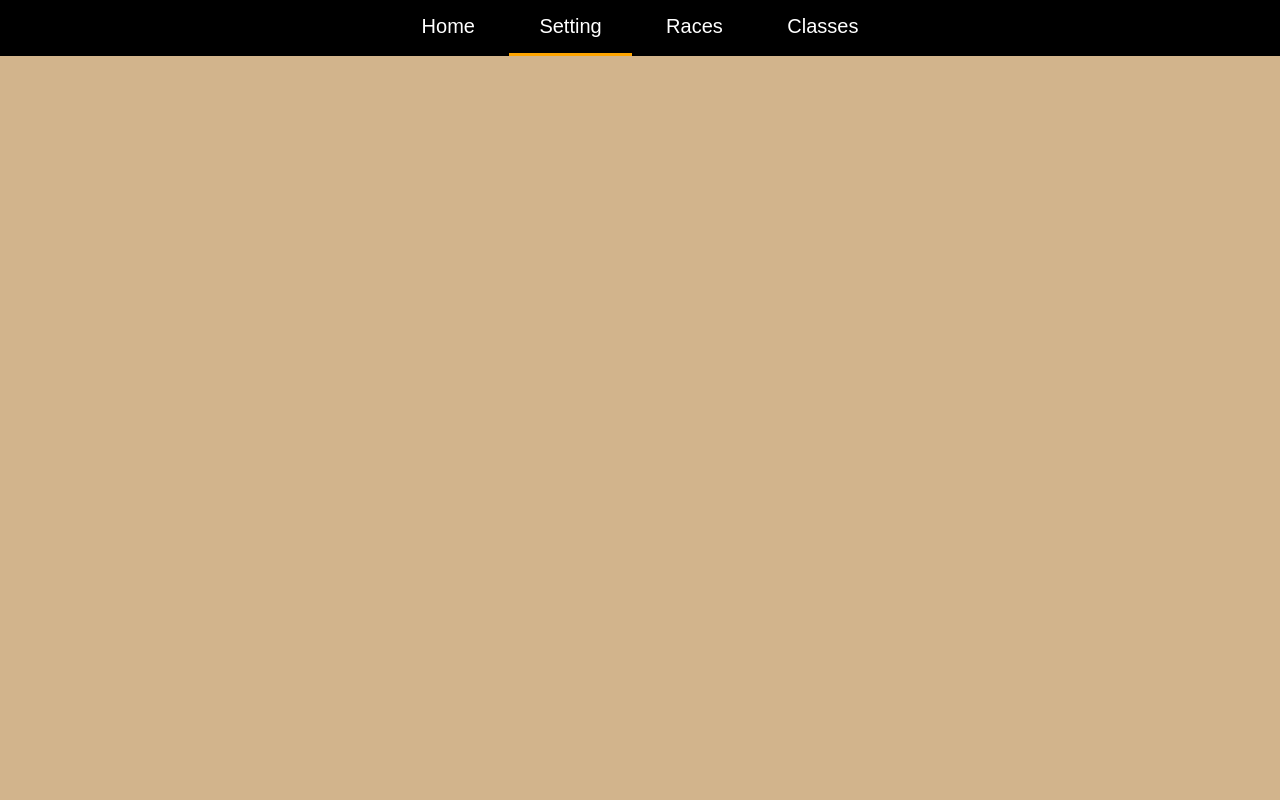
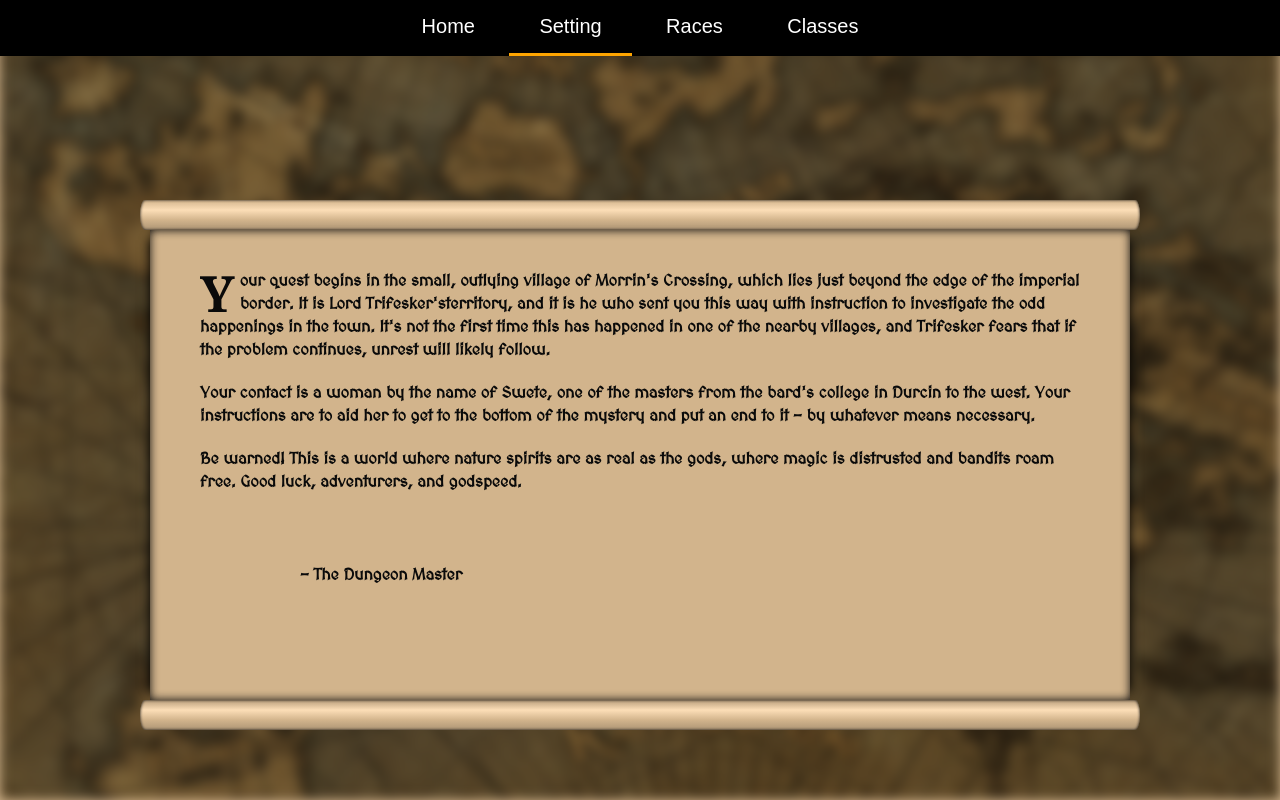
Before and after one commit to mwiltzius/dnd_oneshot, a Flask app: page /setting in a window 1280 px wide. Run offline with Flask 2, Linux system fonts and the light colour scheme.

Commit message:
Finished setting

```diff
--- a/static/css/main.css
+++ b/static/css/main.css
@@ -5,7 +5,7 @@
     color: rgb(10, 10, 10);
 }
 
-.body{
+body{
     background-color: tan;
     height: 100vh;
 }
@@ -15,6 +15,7 @@ nav{
     position: absolute;
     width: 100vw;
     z-index: 2;
+    top: 0;
 }
 
 ul{
@@ -47,3 +48,7 @@ li:hover{
     margin: 0 15px;
     padding-top: 100px;
 }
+
+p{
+
+}
--- a/static/css/races.css
+++ b/static/css/races.css
@@ -70,6 +70,7 @@
 
 .cover{
     position: absolute;
+    backdrop-filter: blur(4px);
     top: 0;
     height: 100vh;
     width: 100vw;
--- /dev/null
+++ b/static/css/setting.css
@@ -0,0 +1,62 @@
+.background{
+    height: 100vh;
+    background-position: center;
+    background-size: 150% auto;
+    background-repeat: no-repeat;
+    filter: blur(6px);
+}
+
+.content{
+
+    width: 1000px;
+    height: fit-content;
+    position: absolute;
+    top: 200px;
+    left: calc(50vw - 500px);
+}
+
+.scroll-top, .scroll-bottom{
+    height: 30px;
+    box-shadow: inset 0 0 3px 0;
+}
+
+.scroll-top{
+    background-image: linear-gradient(tan, rgb(252, 222, 183), tan, rgb(173, 149, 117));
+}
+
+.scroll{
+    border-radius: 10px/100%
+}
+
+.scroll-content{
+    background-color: tan;
+    height: 10px;
+    margin: 0 10px;
+    padding-top: 20px;
+    box-shadow: 10px 0 10px -10px black,
+                -10px 0 10px -10px black,
+                inset 0 0px 10px 0px;
+}
+
+.content p{
+    padding: 20px 50px 0;
+    line-height: 23px;
+    font-family: 'MedievalSharp';
+    font-weight: 700;
+}
+
+.content p:first-of-type::first-letter{
+    font-size: 50px;
+    float: left;
+    font-family: Georgia, 'Times New Roman', Times, serif;
+    line-height: 46px;
+    margin-right: 5px;
+}
+
+.content p:last-of-type{
+    margin: 50px 100px;
+}
+
+.scroll-bottom{
+    background-image: linear-gradient(rgb(184, 157, 122), rgb(252, 222, 183), tan, rgb(173, 149, 117));
+}
--- /dev/null
+++ b/static/scripts/setting.js
@@ -0,0 +1,4 @@
+$(document).ready(function(){
+
+    $('.scroll-content').animate({'height': '450px'}, 1500);
+})
--- a/templates/setting.html
+++ b/templates/setting.html
@@ -5,11 +5,16 @@
     <meta name="viewport" content="width=device-width, initial-scale=1.0">
     <meta http-equiv="X-UA-Compatible" content="ie=edge">
     <link rel="stylesheet" href="{{url_for('static', filename='css/main.css')}}">
+    <link rel="stylesheet" href="{{url_for('static', filename='css/setting.css')}}">
+    <link href='https://fonts.googleapis.com/css?family=MedievalSharp' rel='stylesheet'>
+
     <script src="https://ajax.googleapis.com/ajax/libs/jquery/3.4.1/jquery.min.js"></script>
+    <script src="{{url_for('static', filename='scripts/setting.js')}}"></script>
     <title>Setting</title>
 </head>
 <body>
     <div class="body">
+        <div class="background" style="background-image: url({{url_for('static', filename='assets/giant_map.jpg')}})"></div>
         <nav>
             <ul>
                 <a href="/"><li name="home">Home</li></a>
@@ -18,6 +23,16 @@
                 <a href="/classes"><li name="classes">Classes</li></a>
             </ul>
         </nav>
+        <div class="content">
+            <div class="scroll scroll-top"></div>
+            <div class="scroll-content">
+                <p>Your quest begins in the small, outlying village of Morrin's Crossing, which lies just beyond the edge of the imperial border. It is Lord Trifesker'sterritory, and it is he who sent you this way with instruction to investigate the odd happenings in the town. It's not the first time this has happened in one of the nearby villages, and Trifesker fears that if the problem continues, unrest will likely follow.</p>
+                <p>Your contact is a woman by the name of Swete, one of the masters from the bard's college in Durcin to the west. Your instructions are to aid her to get to the bottom of the mystery and put an end to it - by whatever means necessary. </p>
+                <p>Be warned! This is a world where nature spirits are as real as the gods, where magic is distrusted and bandits roam free. Good luck, adventurers, and godspeed.</p>
+                <p>- The Dungeon Master</p>
+            </div>
+            <div class="scroll scroll-bottom"></div>
+        </div>
     </div>
 </body>
 </html>
```
Also changed, not shown: static/assets/giant_map.jpg (added).
